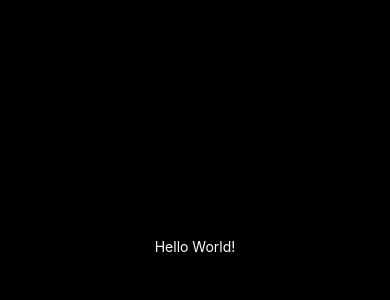
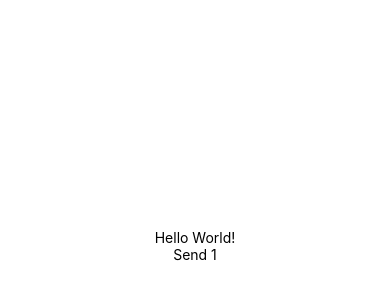
Before and after one commit to LucasMorais1998/nlw-esports-2022, a React Native app in the folder mobile/: screen / in a window 390 px wide. Shown: the part 176-476 px from the top of the page. Built offline with nearby package versions, Linux system fonts and the light colour scheme.

Commit message:
mobile: test

```diff
--- a/mobile/App.tsx
+++ b/mobile/App.tsx
@@ -1,23 +1,33 @@
 import { StatusBar } from "expo-status-bar";
-import { StyleSheet, Text, View } from "react-native";
+import { StyleSheet, Text, TouchableOpacity, View } from "react-native";
 
 export default function App() {
   return (
     <View style={styles.container}>
-      <Text style={styles.title}>Hello World!</Text>
+      <Text>Hello World!</Text>
+      <Button title="Send 1" />
       <StatusBar style="auto" />
     </View>
+  );
+}
+
+interface IButtonProps {
+  title: string;
+}
+
+function Button(props: IButtonProps) {
+  return (
+    <TouchableOpacity>
+      <Text>{props.title}</Text>
+    </TouchableOpacity>
   );
 }
 
 const styles = StyleSheet.create({
   container: {
     flex: 1,
-    backgroundColor: "#000",
+    backgroundColor: "#fff",
     alignItems: "center",
     justifyContent: "center",
   },
-  title: {
-    color: "#fff",
-  },
 });
```
